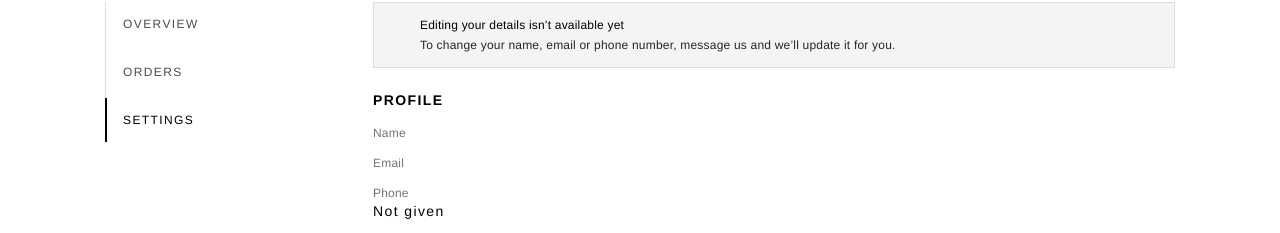
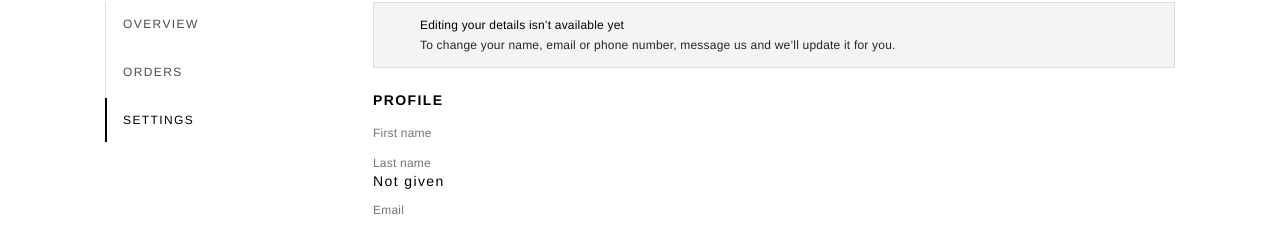
Before and after one commit to eddie-kay0462/gold-coast-tokota-store, a Nuxt app in the folder frontend/: page /account/settings in a window 1280 px wide. Shown: the part 364-597 px from the top of the page. Built offline with nearby package versions, Linux system fonts and the light colour scheme; no server answers; some icons are missing.

Commit message:
feat(storefront): first and last name stored separately
Sign-up sends first_name and last_name instead of joining them, the session
carries both, the account greeting uses first_name, and Settings shows each.
Needs the matching API change on feat/backend.

```diff
--- a/frontend/composables/useAuth.ts
+++ b/frontend/composables/useAuth.ts
@@ -62,7 +62,8 @@ export function useAuth() {
   }
 
   async function register(payload: {
-    name: string
+    first_name: string
+    last_name: string
     email: string
     phone?: string | null
     preferred_currency?: 'GHS' | 'USD'
--- a/frontend/pages/account/index.vue
+++ b/frontend/pages/account/index.vue
@@ -29,7 +29,7 @@ watch(isAuthenticated, async (signedIn) => {
   }
 }, { immediate: true })
 
-const firstName = computed(() => user.value?.name.trim().split(/\s+/)[0] ?? '')
+const firstName = computed(() => user.value?.first_name ?? '')
 
 const lookup = reactive({ reference: '', email: '' })
 const lookupErrors = reactive<{ reference?: string, email?: string }>({})
--- a/frontend/pages/account/register.vue
+++ b/frontend/pages/account/register.vue
@@ -67,9 +67,8 @@ async function onSubmit() {
 
   submitting.value = true
   const result = await register({
-    // The API keeps one `name`; the form asks for the two parts so nobody
-    // has to guess the order. The account greeting uses the first word.
-    name: `${form.firstName.trim()} ${form.lastName.trim()}`,
+    first_name: form.firstName.trim(),
+    last_name: form.lastName.trim(),
     email: form.email.trim(),
     // Saved as E.164, e.g. +233241234567.
     phone: toE164(form.phoneCountry, form.phone),
@@ -85,8 +84,8 @@ async function onSubmit() {
   }
 
   // The API's field names, mapped onto this form's.
-  // A `name` error (e.g. too long) belongs to the pair; shown under first name.
-  errors.firstName = result.errors.name
+  errors.firstName = result.errors.first_name
+  errors.lastName = result.errors.last_name
   errors.email = result.errors.email
   errors.phone = result.errors.phone
   errors.password = result.errors.password
--- a/frontend/pages/account/settings.vue
+++ b/frontend/pages/account/settings.vue
@@ -35,8 +35,12 @@ useSeoMeta({
         <h2 class="caps-title w-full">Profile</h2>
         <dl class="flex w-full flex-col gap-3 text-label">
           <div class="flex w-full flex-col gap-0.5">
-            <dt class="text-caption text-muted">Name</dt>
-            <dd class="text-ink">{{ user?.name }}</dd>
+            <dt class="text-caption text-muted">First name</dt>
+            <dd class="text-ink">{{ user?.first_name }}</dd>
+          </div>
+          <div class="flex w-full flex-col gap-0.5">
+            <dt class="text-caption text-muted">Last name</dt>
+            <dd class="text-ink">{{ user?.last_name || 'Not given' }}</dd>
           </div>
           <div class="flex w-full flex-col gap-0.5">
             <dt class="text-caption text-muted">Email</dt>
--- a/frontend/stores/auth.ts
+++ b/frontend/stores/auth.ts
@@ -3,7 +3,11 @@ import { defineStore } from 'pinia'
 /** `CustomerResource`, as `POST /login`, `POST /register` and `GET /me` return it. */
 export interface CustomerSession {
   id: string
+  /** The full name, always `first_name` + `last_name`. */
   name: string
+  first_name: string
+  /** Null only for some accounts from before sign-up asked for it. */
+  last_name: string | null
   email: string
   phone: string | null
   preferred_currency: 'GHS' | 'USD' | null
```
Also changed, not shown: 1 other file (tests, documents, lock files or other folders).
